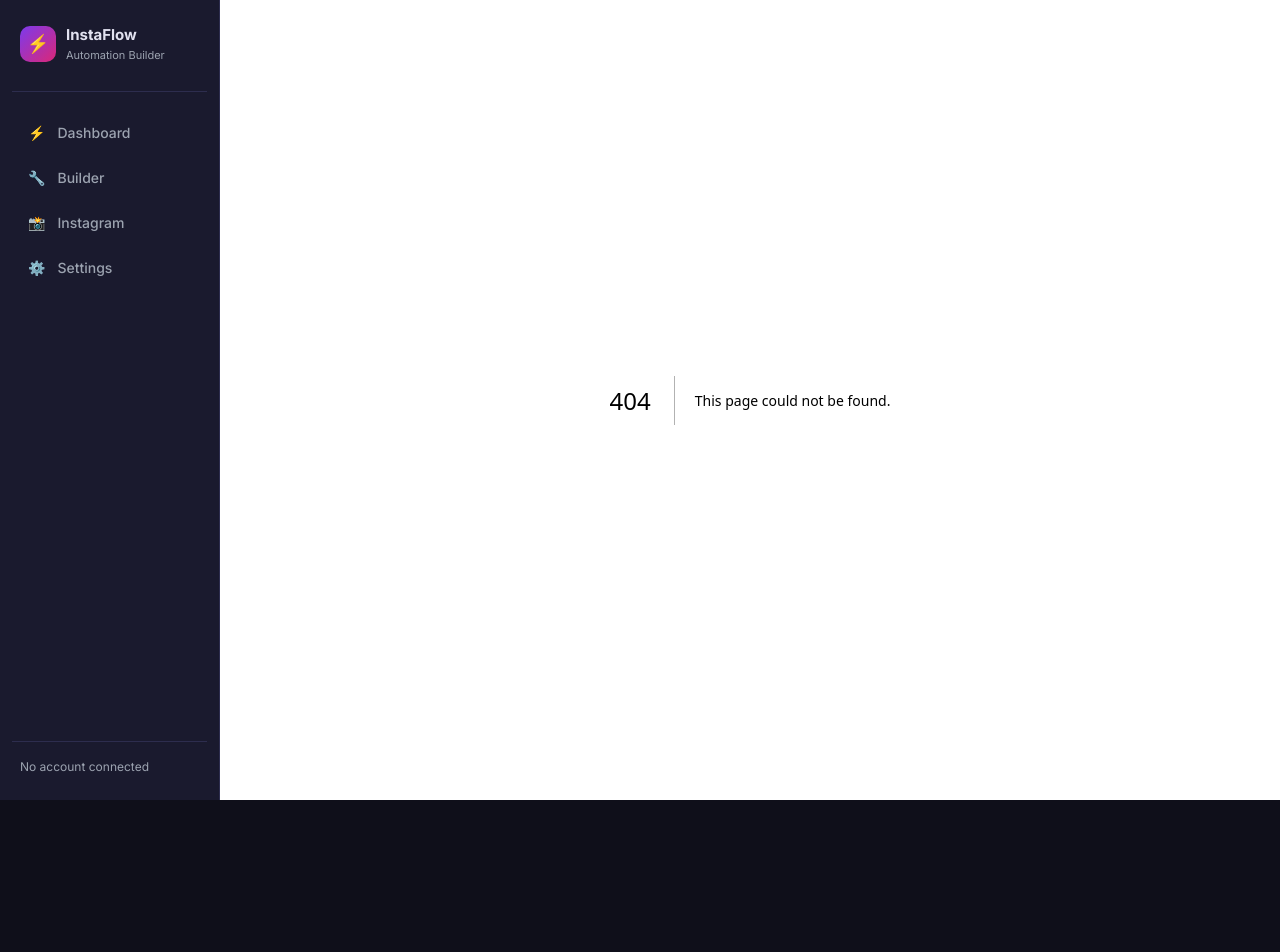
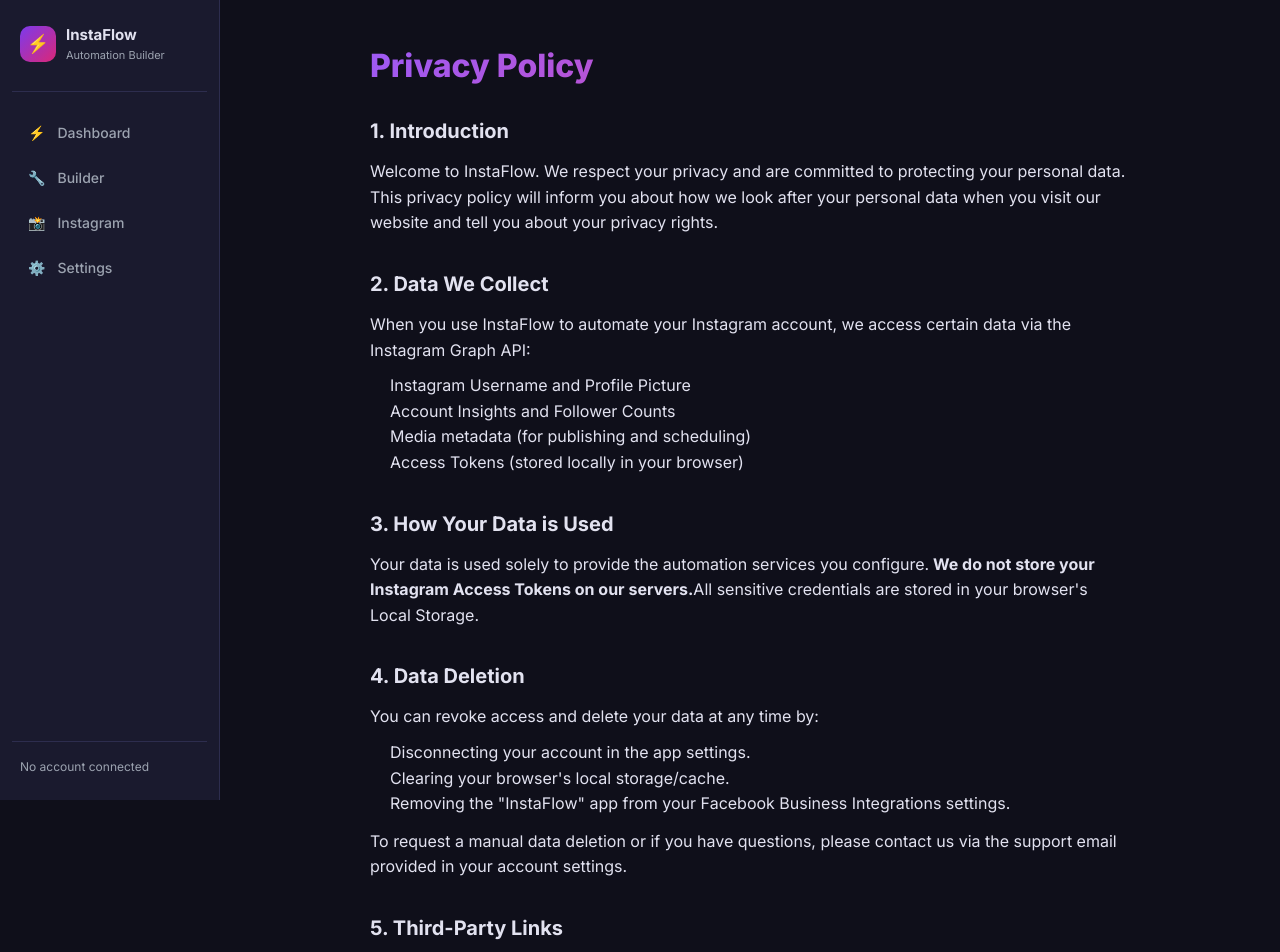
Before and after one commit to aruljothiarasu620/9-16-tool, a Next.js app: page /privacy in a window 1280 px wide. Before the commit this address had no page. Shown: the top 952 px of the page. Before the commit the page ends 800 px from the top, so only its background shows below. Built offline with nearby package versions, Linux system fonts and the light colour scheme.

Commit message:
Add privacy policy page and production metadata

```diff
--- /dev/null
+++ b/src/app/privacy/page.tsx
@@ -0,0 +1,69 @@
+'use client';
+
+export default function PrivacyPolicy() {
+  return (
+    <div style={{ padding: '40px 20px', maxWidth: '800px', margin: '0 auto', color: 'var(--text-primary)', lineHeight: 1.6 }}>
+      <h1 style={{ fontSize: '32px', fontWeight: 800, marginBottom: '24px' }} className="gradient-text">
+        Privacy Policy
+      </h1>
+
+      <section style={{ marginBottom: '32px' }}>
+        <h2 style={{ fontSize: '20px', fontWeight: 700, marginBottom: '12px' }}>1. Introduction</h2>
+        <p>
+          Welcome to InstaFlow. We respect your privacy and are committed to protecting your personal data.
+          This privacy policy will inform you about how we look after your personal data when you visit our website
+          and tell you about your privacy rights.
+        </p>
+      </section>
+
+      <section style={{ marginBottom: '32px' }}>
+        <h2 style={{ fontSize: '20px', fontWeight: 700, marginBottom: '12px' }}>2. Data We Collect</h2>
+        <p>
+          When you use InstaFlow to automate your Instagram account, we access certain data via the Instagram Graph API:
+        </p>
+        <ul style={{ paddingLeft: '20px', marginTop: '10px' }}>
+          <li>Instagram Username and Profile Picture</li>
+          <li>Account Insights and Follower Counts</li>
+          <li>Media metadata (for publishing and scheduling)</li>
+          <li>Access Tokens (stored locally in your browser)</li>
+        </ul>
+      </section>
+
+      <section style={{ marginBottom: '32px' }}>
+        <h2 style={{ fontSize: '20px', fontWeight: 700, marginBottom: '12px' }}>3. How Your Data is Used</h2>
+        <p>
+          Your data is used solely to provide the automation services you configure.
+          <strong> We do not store your Instagram Access Tokens on our servers.</strong>
+          All sensitive credentials are stored in your browser's Local Storage.
+        </p>
+      </section>
+
+      <section style={{ marginBottom: '32px' }}>
+        <h2 style={{ fontSize: '20px', fontWeight: 700, marginBottom: '12px' }}>4. Data Deletion</h2>
+        <p>
+          You can revoke access and delete your data at any time by:
+        </p>
+        <ul style={{ paddingLeft: '20px', marginTop: '10px' }}>
+          <li>Disconnecting your account in the app settings.</li>
+          <li>Clearing your browser's local storage/cache.</li>
+          <li>Removing the "InstaFlow" app from your Facebook Business Integrations settings.</li>
+        </ul>
+        <p style={{ marginTop: '12px' }}>
+          To request a manual data deletion or if you have questions, please contact us via the support email provided in your account settings.
+        </p>
+      </section>
+
+      <section style={{ marginBottom: '32px' }}>
+        <h2 style={{ fontSize: '20px', fontWeight: 700, marginBottom: '12px' }}>5. Third-Party Links</h2>
+        <p>
+          This website uses the Facebook/Instagram SDK to facilitate login. Your interaction with these features is
+          governed by Meta's Privacy Policy.
+        </p>
+      </section>
+
+      <div style={{ marginTop: '60px', padding: '20px', borderTop: '1px solid var(--border)', fontSize: '14px', color: 'var(--text-muted)' }}>
+        Last Updated: {new Date().toLocaleDateString()}
+      </div>
+    </div>
+  );
+}
```
Also changed, not shown: 1 other file (tests, documents, lock files or other folders).
